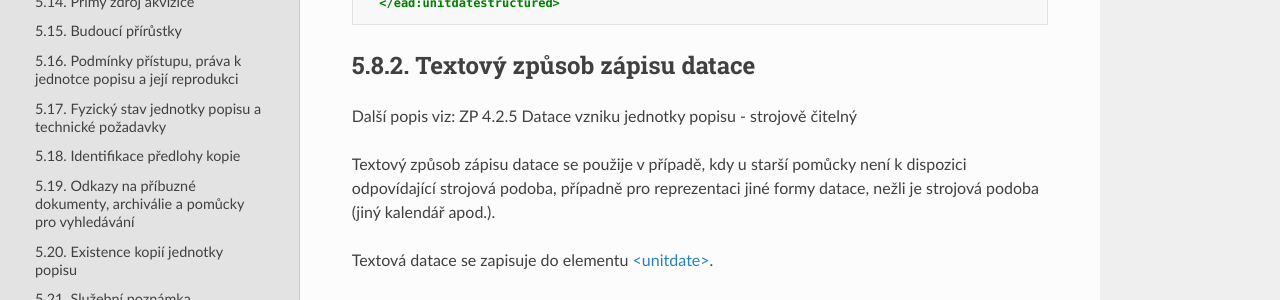
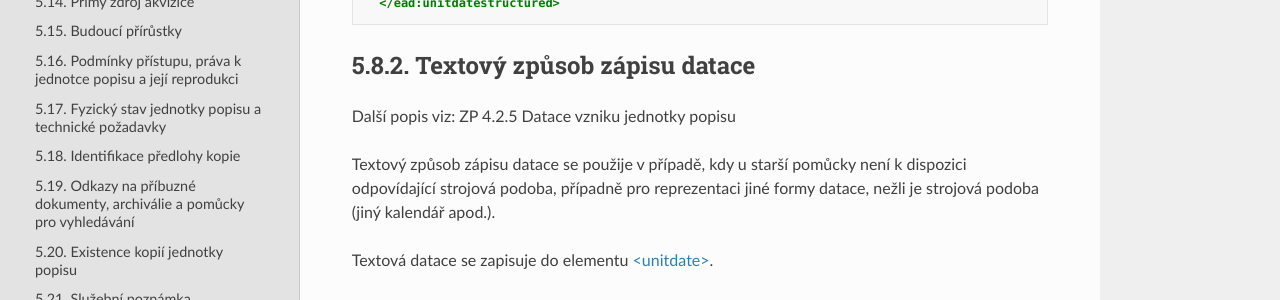
Before and after one commit to elzasw/ead3doc, a Sphinx documentation site: the page built from doc/source/prvky-popisu/datace.rst, in a window 1280 px wide and 900 px high, scrolled down 1272 px. Shown: the part 328-628 px from the top of the window. Built offline with Sphinx 7.4.7 and the Read the Docs theme 3.1.0, drawn with Linux system fonts in a browser that asks for light colours; some of the changed text lies outside the part shown.

Commit message:
Typografické úpravy

```diff
--- a/doc/source/control.rst
+++ b/doc/source/control.rst
@@ -43,7 +43,7 @@
 Volitelně je možné přidat interní kód výstupu (např. kód revize pomůcky) umožňující blíže identifikovat výstup.
 Pro uložení interního kódu se uvádí v atributu `localtype <https://www.loc.gov/ead/EAD3taglib/#attr-localtype>`_
 hodnota ``INTERNAL_REV_ID``.
-Element <ead:otherrecordid localtype="INTERNAL_REV_ID"> není opakovatelný.
+Element ``<ead:otherrecordid localtype="INTERNAL_REV_ID">`` není opakovatelný.
 
 .. code-block:: xml
 
--- a/doc/source/prist-body.rst
+++ b/doc/source/prist-body.rst
@@ -5,8 +5,8 @@
 ============================================
 
 Přístupové body umožňují odkazovat
-na entity související s archivním popisem. Přístupovým
-bodem jsou původci archiválií, archivní entity
+na entity související s archivním popisem. Přístupovými
+body jsou původci archiválií, archivní entity
 odkazované z jednotek popisu.
 
 Přístupové body a původci se popisují pomocí elementů:
--- a/doc/source/prvky-popisu/datace.rst
+++ b/doc/source/prvky-popisu/datace.rst
@@ -6,7 +6,7 @@
 
 Další popis viz:
 
- - ZP 4.2.5 Datace vzniku jednotky popisu - strojově čitelný
+ - ZP 4.2.5 Datace vzniku jednotky popisu
  - ISAD(G) 3.1.3 Datace
 
 
@@ -95,7 +95,7 @@
 Textový způsob zápisu datace
 ==============================
 
-Další popis viz: ZP 4.2.5 Datace vzniku jednotky popisu - strojově čitelný
+Další popis viz: ZP 4.2.5 Datace vzniku jednotky popisu
 
 Textový způsob zápisu datace se použije v případě, kdy u starší
 pomůcky není k dispozici odpovídající strojová podoba,
--- a/doc/source/rozsireny-popis/jina-datace.rst
+++ b/doc/source/rozsireny-popis/jina-datace.rst
@@ -24,8 +24,8 @@
 
     <ead:unitdatestructured>
       <ead:daterange localtype="CONTENT">
-        <ead:fromdate altrender="Y" standarddate="1980-12-31T00:00:00">31. prosince 1980</ead:fromdate>
-        <ead:todate altrender="Y" standarddate="1980-12-31T23:59:59">31. prosince 1980</ead:todate>
+        <ead:fromdate altrender="D" standarddate="1980-12-31T00:00:00">31. prosince 1980</ead:fromdate>
+        <ead:todate altrender="D" standarddate="1980-12-31T23:59:59">31. prosince 1980</ead:todate>
       </ead:daterange>
     </ead:unitdatestructured>
 
--- a/doc/source/uvod.rst
+++ b/doc/source/uvod.rst
@@ -20,7 +20,7 @@
 že se na popis ucelené části popisu archivního souboru, která není archivní pomůckou,
 nevztahuje.
 
-Podobně pro případy, kdy je ukládána archivní pomůcka vytvořená
+Podobně se postupujepro případy, kdy je ukládána archivní pomůcka vytvořená
 podle Základních pravidel z roku 1958 (např. část :ref:`ead_control_localcontrol`).
 
 
--- a/doc/source/uvod/zmeny.rst
+++ b/doc/source/uvod/zmeny.rst
@@ -118,7 +118,7 @@
    :ref:`ead_item_types_rozmery_structured_weight` a :ref:`ead_item_types_rozmery_structured_quantity`,
    hodnoty pro délku trvání záznamu jsou nově popsány strukturovanou formou dle doporučení EAD:
    :ref:`ead_item_types_rozsah_duration`.
- * nová verze profilu s označením ``CZ_EAD3_PROFILE_20240301``, :ref:`ead_control_localcontrol_ead3ver`,
+ * nová verze profilu s označením ``CZ_EAD3_PROFILE_20240301``, :ref:`ead_control_localcontrol_ead3ver`
 
 
 Únor 2025
```
Also changed, not shown: other parts of doc/source/control.rst (+1 -1 lines).
